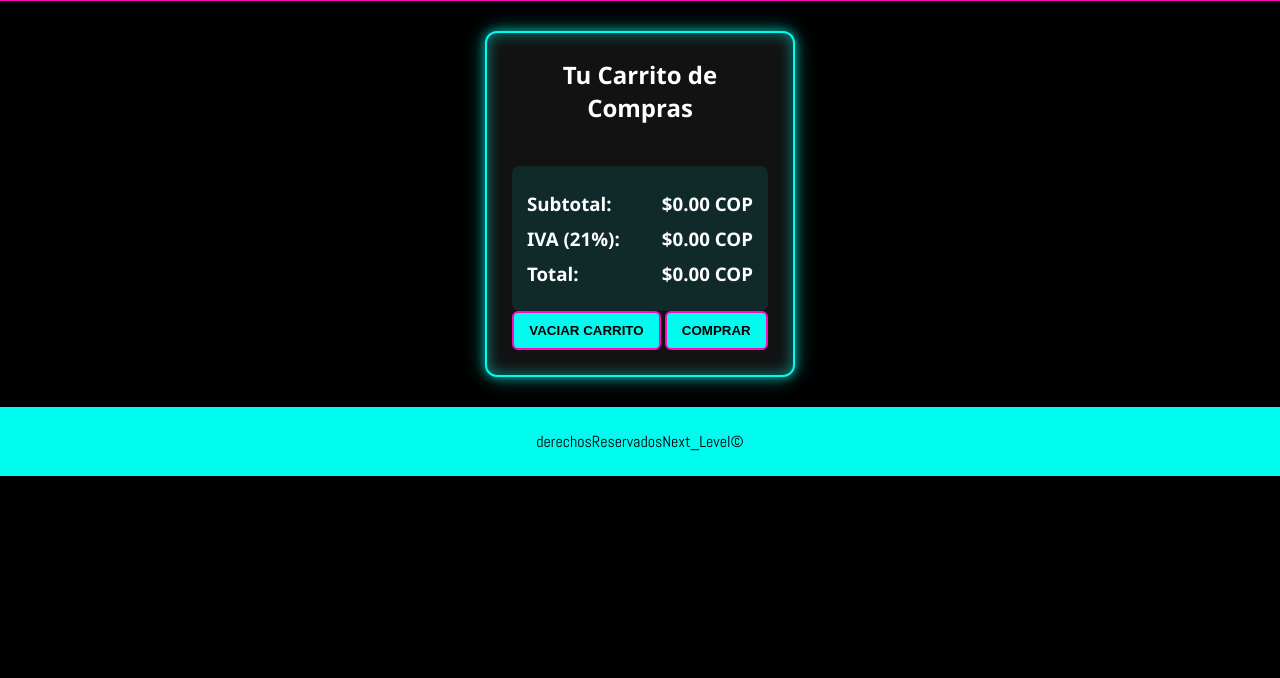
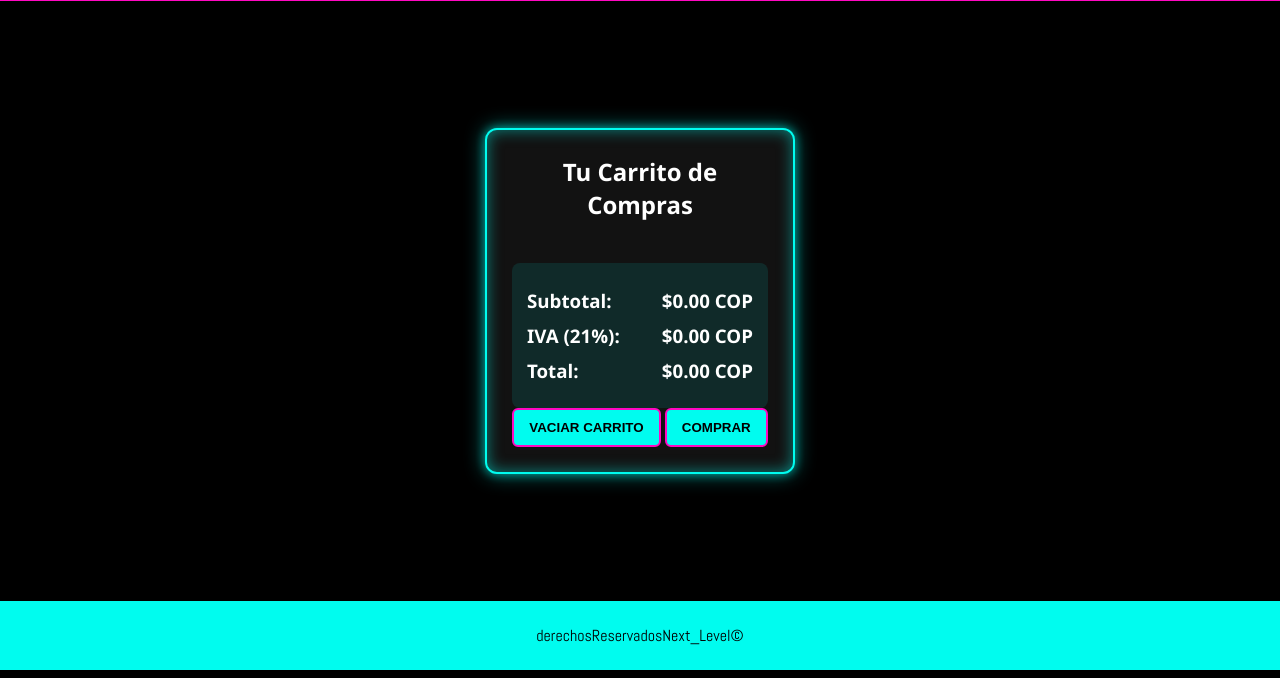
Before and after one commit to Juliango2494/NextLevel, a plain HTML site: page NextLevel/templates/carrito.html in a window 1280 px wide. Shown: the part 122-800 px from the top of the page. Drawn offline with Linux system fonts and the light colour scheme; a web font is replaced by a local one.

Commit message:
Cambio de estilos del footer en pagina carrito

```diff
--- a/NextLevel/styles/estilos.css
+++ b/NextLevel/styles/estilos.css
@@ -181,6 +181,8 @@ footer{
 }
 .pt-tienda2{
     background-color: black;
+    min-height: 75vh;
+    margin-bottom: -10vh;
 }
 .producto{
     height: 250px;
@@ -493,3 +495,9 @@ button {
 .carousel-btn.next {
     right: 0;
 }
+.bodyCarrito{
+    display: flex;
+    align-items: center;
+    background-color: black;
+    min-height: 75vh;
+}
--- a/NextLevel/templates/carrito.html
+++ b/NextLevel/templates/carrito.html
@@ -33,7 +33,7 @@
             <a href="/templates/usuario.html"><i class="fa-regular fa-user"></i></a>
         </div>
     </div>
-    <section>
+    <section class="bodyCarrito">
         <div class="carrito_contenedor">
             <h2>Tu Carrito de Compras</h2><br>
             <div id="cartItems"></div> <!-- ESTA LINEA QUE AGREGUE ES LA QUE BUSCA JAVASCRIPT PARA MOSTRAR LOS PRODUCTOS BUSCA ESTE ID-->
```
